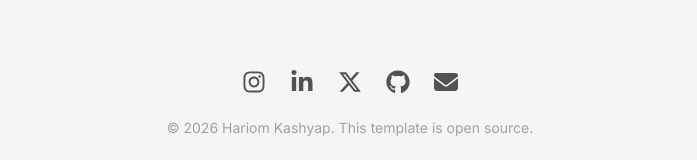
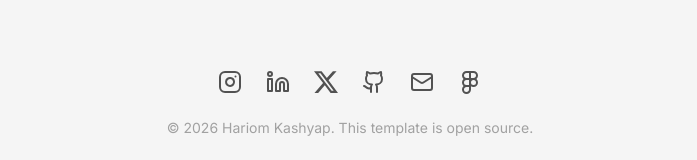
Before and after one commit to omkashyap28/portfolio, a Next.js app: page / in a window 1280 px wide. Shown: the part 2891-3051 px from the top of the page, without its empty margins (290-987 px from the left). Built offline with nearby package versions, Linux system fonts and the light colour scheme; no server answers.

Commit message:
update icons

```diff
--- a/src/app/ui/footer.jsx
+++ b/src/app/ui/footer.jsx
@@ -1,6 +1,5 @@
 import Link from "next/link";
-import { FaInstagram, FaLinkedinIn, FaXTwitter, FaGithub, FaEnvelope } from "react-icons/fa6"
-import { Heading3 } from "../components";
+import { EmailIcon, FigmaIcon, GithubIcon, InstagramIcon, LinkedInIcon, TwitterXIcon, } from "../icons";
 
 export default function Footer() {
   return (
@@ -9,19 +8,22 @@ export default function Footer() {
         <div className="flex justify-center items-center">
           <div className="flex gap-6">
             <Link className="text-2xl text-neutral-600 social-links " target="black" href="https://www.instagram.com/omkashyap7484">
-              <FaInstagram />
+              <InstagramIcon />
             </Link>
             <Link className="text-2xl text-neutral-600 social-links" target="black" href="https://www.linkedin.com/in/hari-om-kashyap-b176b63a5">
-              <FaLinkedinIn />
+              <LinkedInIcon />
             </Link>
             <Link className="text-2xl text-neutral-600 social-links" target="black" href="https://x.com/om_kashyap28">
-              <FaXTwitter />
+              <TwitterXIcon />
             </Link>
             <Link className="text-2xl text-neutral-600 social-links" target="black" href="https://github.com/omkashyap28">
-              <FaGithub />
+              <GithubIcon />
             </Link>
             <Link className="text-2xl text-neutral-600 social-links" target="black" href="mailto:omkashyap6870@gmail.com">
-              <FaEnvelope />
+              <EmailIcon />
+            </Link>
+            <Link className="text-2xl text-neutral-600 social-links" target="black" href="https://www.figma.com/@hariom7">
+              <FigmaIcon />
             </Link>
           </div>
         </div>
```
